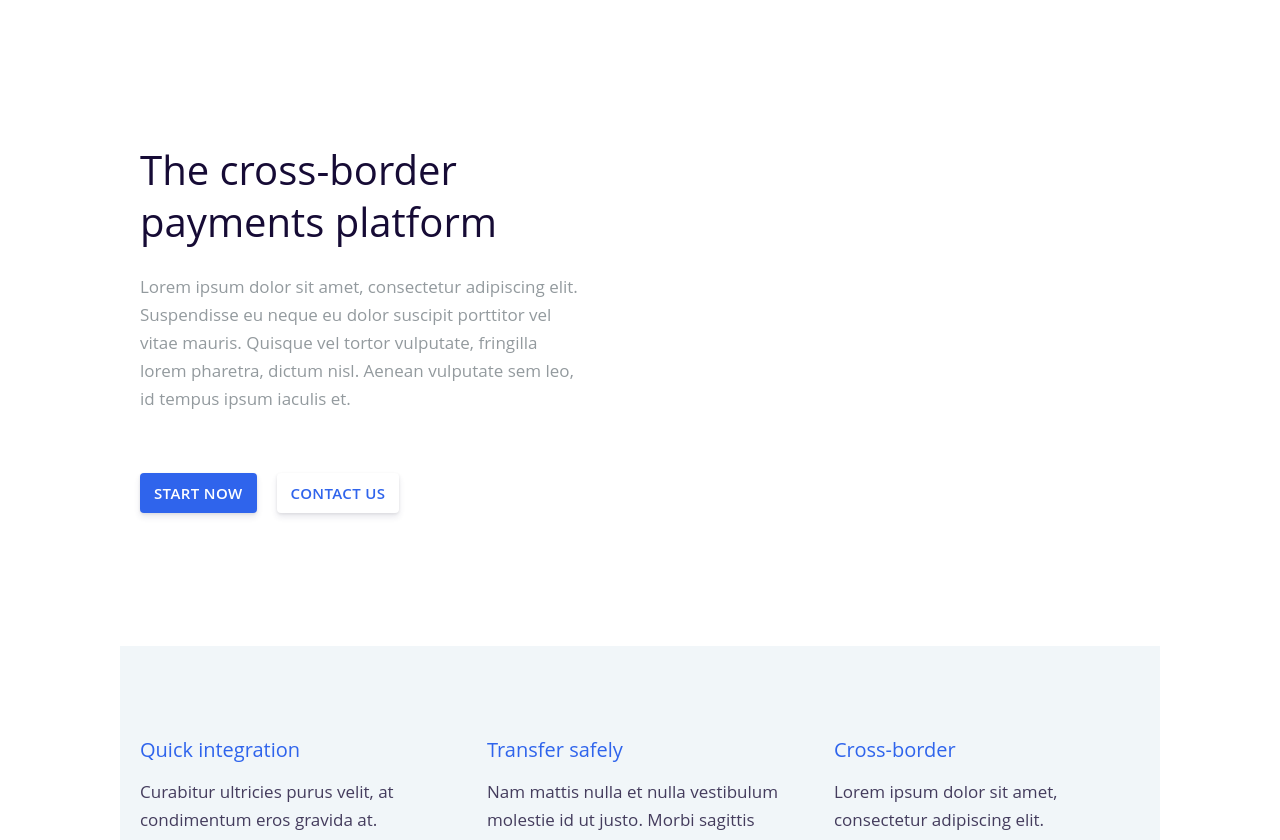
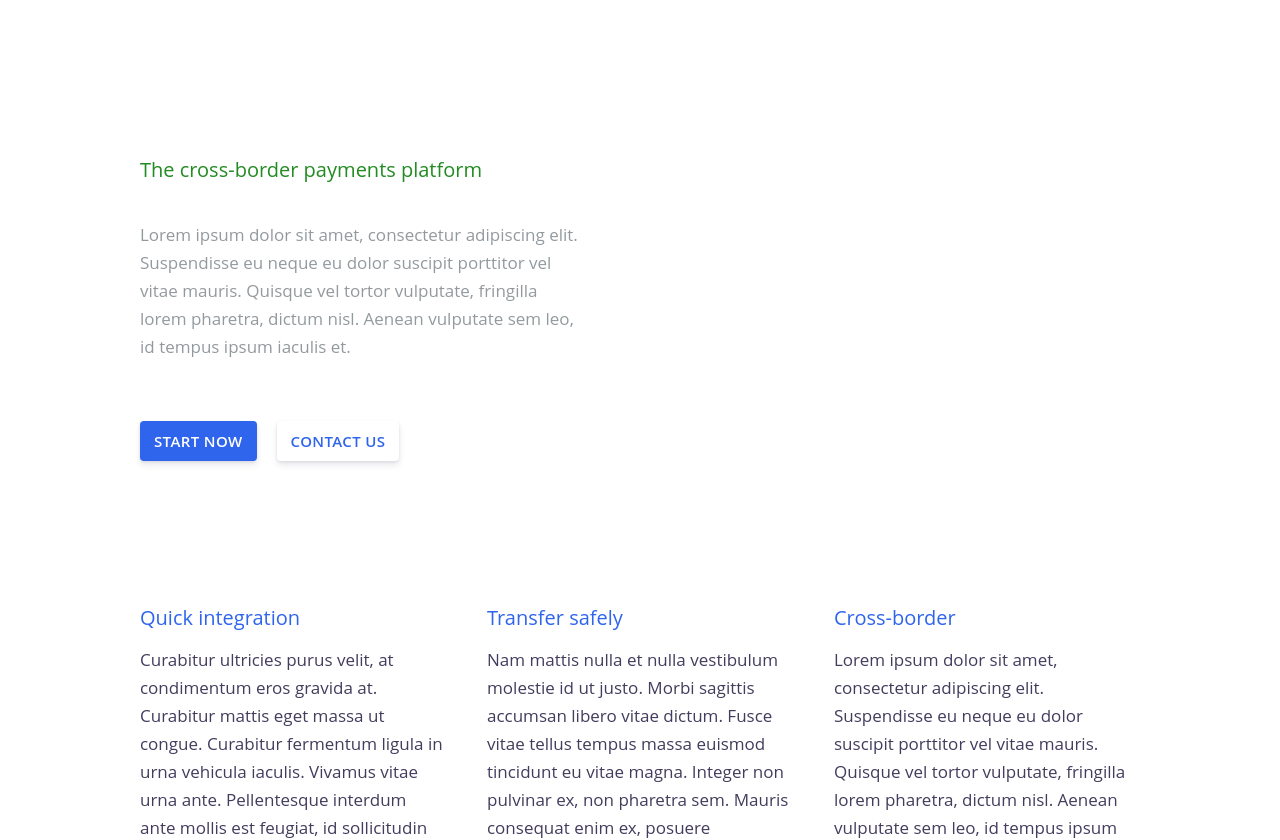
Before and after one commit to jffjhnsn/bf-site, a Gatsby site: page / in a window 1280 px wide. Shown: the part 101-941 px from the top of the page. Built offline with nearby package versions, Linux system fonts and the light colour scheme; Gatsby itself is replaced by a stand-in of ours.

Commit message:
minor changes

```diff
--- a/src/components/cta.js
+++ b/src/components/cta.js
@@ -3,6 +3,7 @@ import React from 'react'
 import styled from 'styled-components'
 
 const CTA = () => (
+  <>
     <FlexContainer className="container">
       <Content>
         <Title className="sectionTitle">
@@ -16,6 +17,7 @@ const CTA = () => (
         <li><Button href="/">Create account</Button></li>
       </ButtonList>
     </FlexContainer>
+  </>
 )
 
 export default CTA
--- a/src/components/hero.js
+++ b/src/components/hero.js
@@ -6,11 +6,11 @@ const Hero = props => (
   <>
     <Headline className="sectionTitle">{props.headline}</Headline>
     <BodyText className="bodyText">{props.text}</BodyText>
-    <ButtonList>
+    <ButtonGroup>
       {/* TODO: apply button colors via color variables */}
       <li style={{ marginRight: `20px` }}><Button backgroundColor="#2f64ec" color="white" href={props.primaryButtonLink}>{props.primaryButtonText}</Button></li>
       <li><Button href={props.secondaryButtonLink}>{props.secondaryButtonText}</Button></li>
-    </ButtonList>
+    </ButtonGroup>
   </>
 )
 
@@ -31,7 +31,7 @@ const BodyText = styled.p`
   }
 `
 
-const ButtonList = styled.ul`
+const ButtonGroup = styled.ul`
   display: -webkit-box;
   display: -ms-flexbox;
   display: flex;
--- a/src/pages/index.js
+++ b/src/pages/index.js
@@ -16,7 +16,7 @@ import style from "./index.module.scss"
 const IndexPage = () => (
   <Layout>
     <header>
-      <section id={style.intro} className="container">
+      <Intro>
         <Hero
           headline="The cross-border payments platform"
           text="Lorem ipsum dolor sit amet, consectetur adipiscing elit. Suspendisse
@@ -28,7 +28,7 @@ const IndexPage = () => (
           secondaryButtonLink="https://github.com/KyleAMathews/typography.js"
           secondaryButtonText="Contact Us"
         />
-      </section>
+      </Intro>
     </header>
     <section id={style.benefits} className="container">
       <ThreeColSection
@@ -71,6 +71,24 @@ const IndexPage = () => (
     </footer>
   </Layout>
 )
+
+const Container = styled.section`
+  max-width:1040px;
+  margin:0 auto;
+  padding:0 20px;
+  width:100%;
+`
+
+const Intro = styled(Container)`
+  padding-top: 160px;
+  padding-bottom: 120px;
+  // background-color: forestgreen;
+  .sectionTitle {
+    color: forestgreen;
+    font-size: 20px;
+  }
+`
+
 
 const CenteredSection = styled.div`
   padding-bottom: 60px;
--- a/src/pages/index.module.scss
+++ b/src/pages/index.module.scss
@@ -1,13 +1,13 @@
-#intro {
-  padding-top: 160px;
-  padding-bottom: 120px;
-  .sectionTitle {
-    color: forestgreen;
-  }
-}
+// #intro {
+//   padding-top: 160px;
+//   padding-bottom: 120px;
+//   .sectionTitle {
+//     color: forestgreen;
+//   }
+// }
 
-#benefits {
-  padding-top: 80px;
-  padding-bottom: 80px;
-  background-color: #f1f6f9;
-}
+// #benefits {
+//   padding-top: 80px;
+//   padding-bottom: 80px;
+//   background-color: #f1f6f9;
+// }
```
Lines whose indentation alone changed are shown as unchanged.
